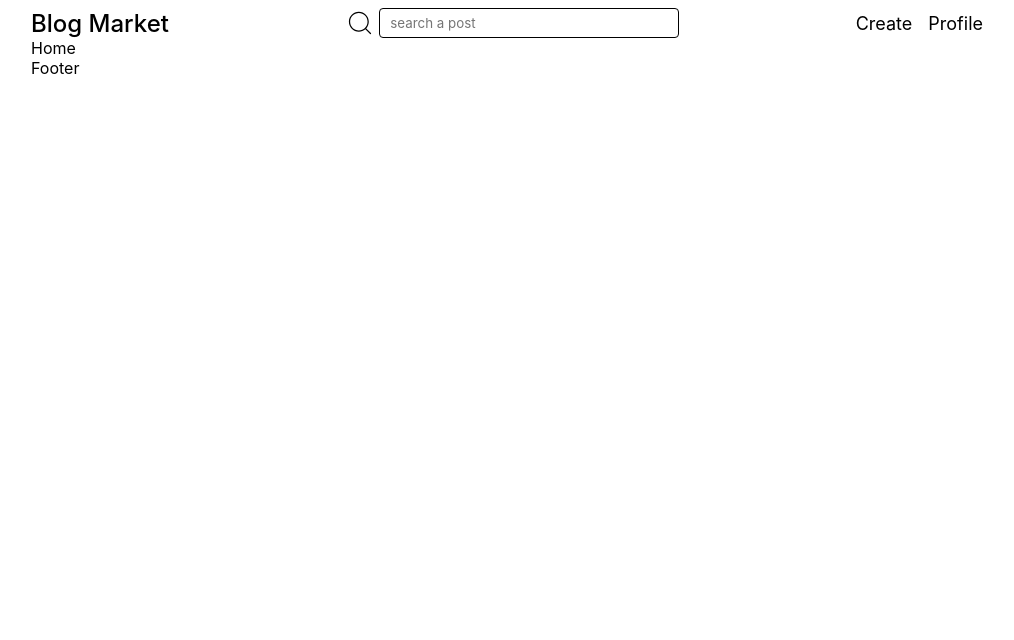
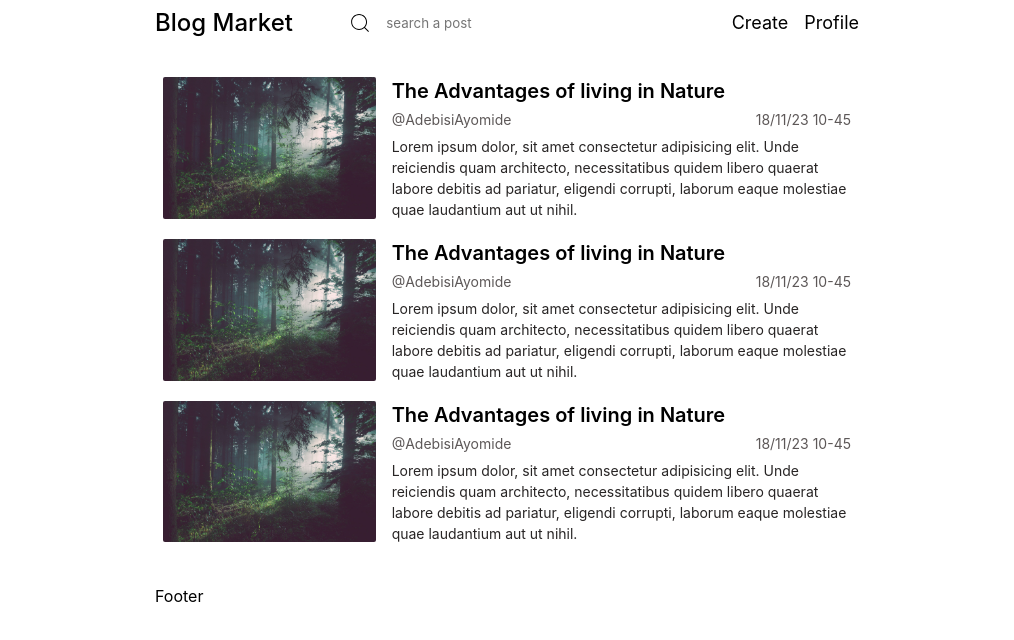
Before and after one commit to Ayothegod/blog, a React (Vite) app in the folder client/: page / in a window 1280 px wide. Shown: the top 640 px of the page, without its empty margins (133-1147 px from the left). Built offline with nearby package versions, Linux system fonts and the light colour scheme.

Commit message:
add post on homes page

```diff
--- a/client/src/App.css
+++ b/client/src/App.css
@@ -6,7 +6,7 @@
 }
 
 #root {
-  max-width: 968px;
+  max-width: 720px;
   margin: 0 auto;
   padding: 0.5rem;
 }
@@ -48,7 +48,7 @@ li {
 }
 
 .search-box {
-  border: 1px solid black;
+  border: none;
   padding: 4px 10px;
   border-radius: 4px;
 }
@@ -57,6 +57,90 @@ li {
   font-size: 20px;
 }
 
+.home {
+  margin: 2rem 0;
+}
+
+.post {
+  display: flex;
+  gap: 1rem;
+  align-items: center;
+  flex-direction: column;
+  padding: .5rem;
+}
+
+.post-content {
+  display: flex;
+  flex-direction: column;
+  gap: .125rem;
+}
+
+.post-content h2 {
+  font-weight: 600;
+  font-size: 16px;
+}
+
+.post-content .post-tag {
+  display: flex;
+  justify-content: space-between;
+}
+
+.post-tag p {
+  color: rgb(93, 88, 88);
+  font-size: 12px;
+}
+
+.post-content .post-details {
+  color: rgb(40, 37, 37);
+  line-height: 1.5;
+  font-size: 14px;
+}
+
+.post-image {
+  width: 100%;
+}
+
+.textImage {
+  border-radius: 2px;
+  height: 100%;
+  width: 100%;
+}
+
+@media screen and (min-width:550px) {
+  .post {
+    display: flex;
+    gap: 1rem;
+    align-items: center;
+    flex-direction: row;
+  }
+
+  .post-content {
+    display: flex;
+    flex-direction: column;
+    gap: .5rem;
+  }
+
+  .post-content h2 {
+    font-weight: 600;
+    font-size: 20px;
+  }
+
+  .post-content .post-tag {
+    display: flex;
+    justify-content: space-between;
+  }
+
+  .post-tag p {
+    color: rgb(93, 88, 88);
+    font-size: 14px;
+  }
+
+  .post-content .post-details {
+    color: rgb(40, 37, 37);
+    line-height: 1.5;
+  }
+
+}
 
 @media screen and (min-width:760px) {
 
@@ -86,6 +170,6 @@ li {
   }
 
   .search-icon {
-    font-size: 30px;
+    font-size: 24px;
   }
 }
--- a/client/src/components/HomePosts.jsx
+++ b/client/src/components/HomePosts.jsx
@@ -1,6 +1,24 @@
-
+import testImage from "../assets/forest-2-unsplash.jpg"
 export default function HomePosts() {
   return (
-    <div>HomePosts</div>
+    <div className="post">
+
+      {/* left */}
+      <div className="post-image">
+        <img src={testImage} alt="test-image" className="textImage" />
+      </div>
+
+      {/* right */}
+      <div className="post-content">
+        <h2>The Advantages of living in Nature</h2>
+        <div className="post-tag">
+          <p>@AdebisiAyomide</p>
+          <p>18/11/23 10-45</p>
+        </div>
+        <p className="post-details">
+          Lorem ipsum dolor, sit amet consectetur adipisicing elit. Unde reiciendis quam architecto, necessitatibus quidem libero quaerat labore debitis ad pariatur, eligendi corrupti, laborum eaque molestiae quae laudantium aut ut nihil.
+        </p>
+      </div>
+    </div>
   )
 }
--- a/client/src/pages/Home.jsx
+++ b/client/src/pages/Home.jsx
@@ -1,6 +1,10 @@
-
+import HomePosts from "../components/HomePosts"
 export default function Home() {
   return (
-    <div>Home</div>
+    <div className="home">
+      <HomePosts />
+      <HomePosts />
+      <HomePosts />
+    </div>
   )
 }
```
